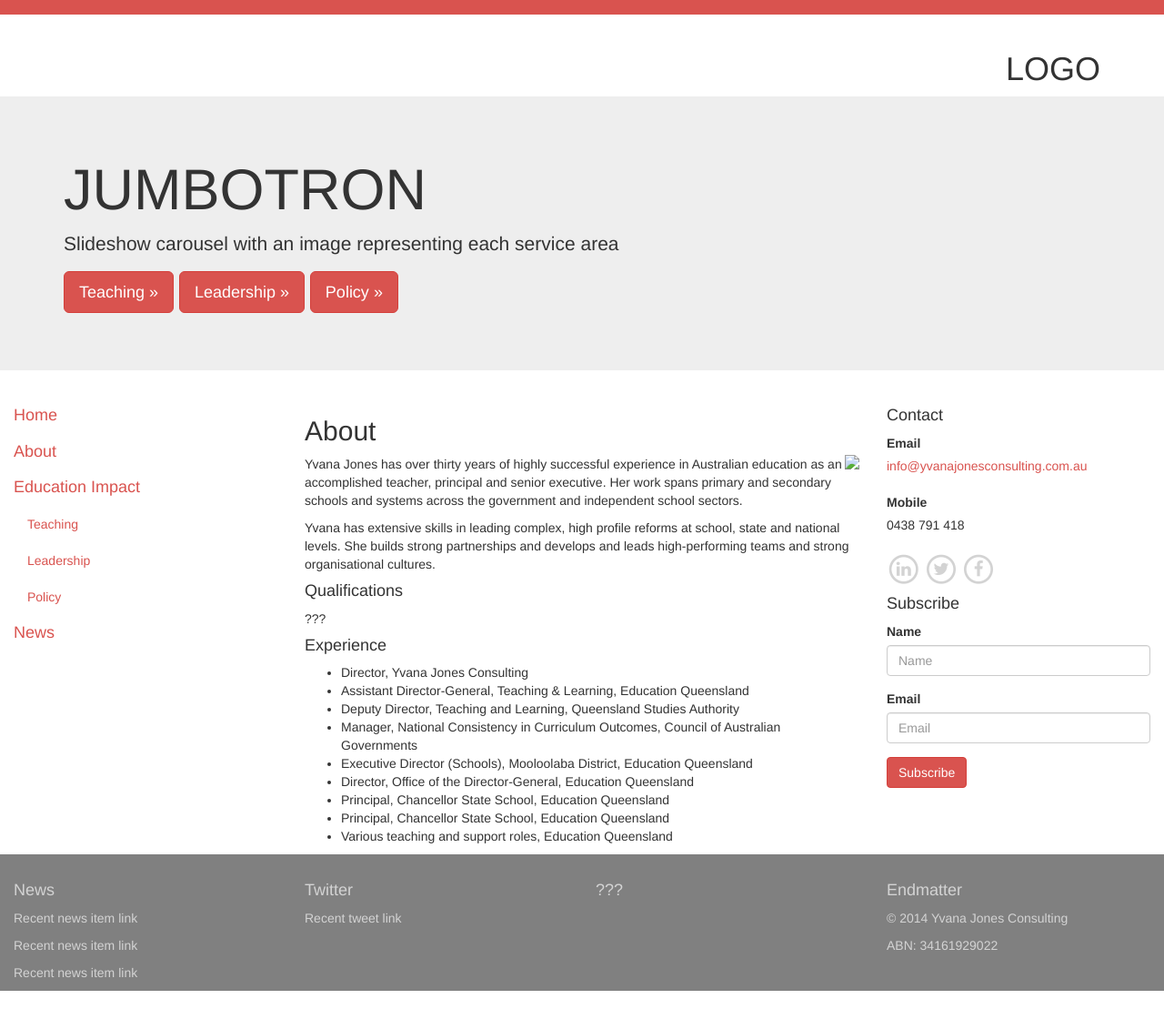
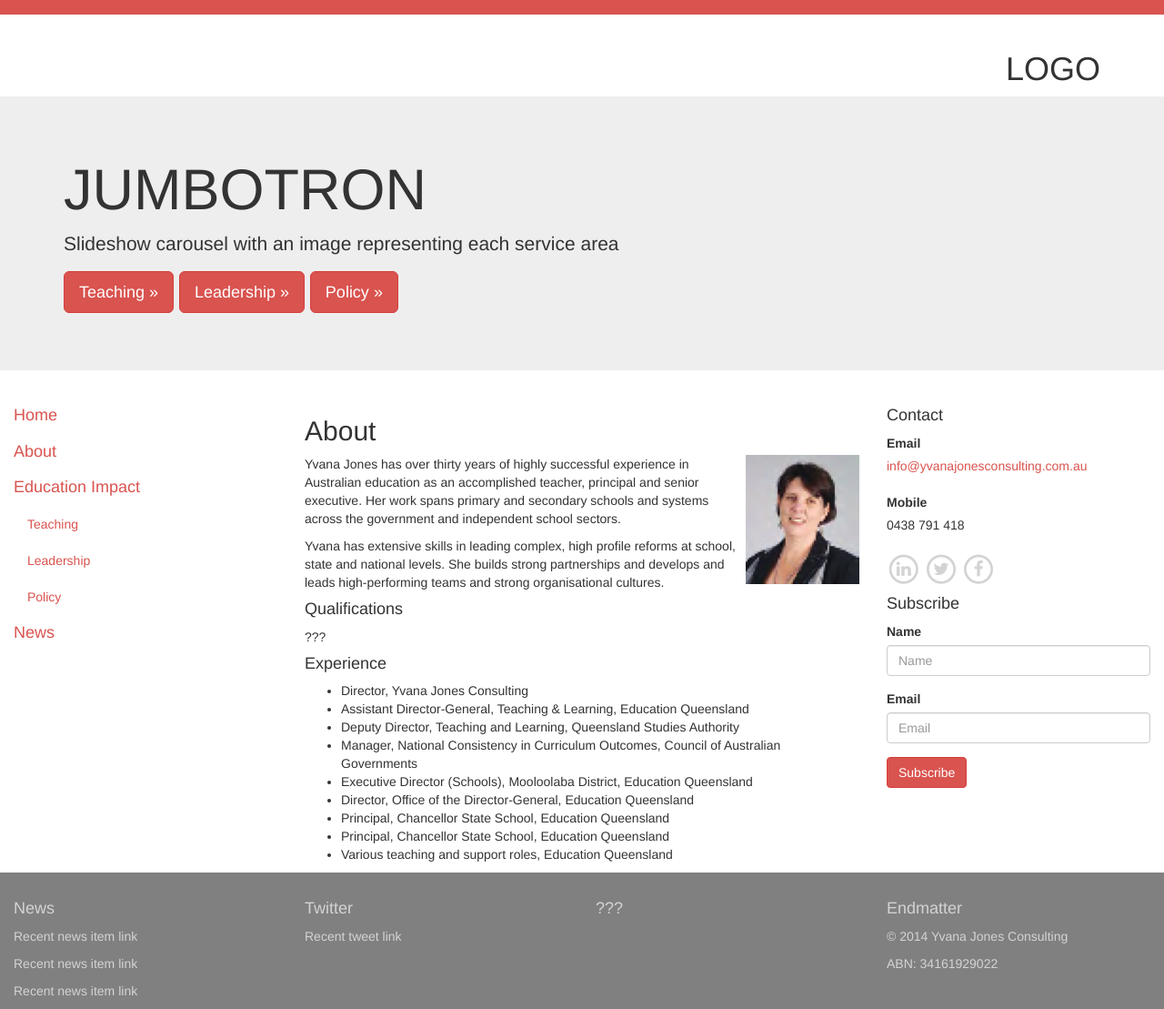
Before and after one commit to idm/idm.github.io, a Jekyll site: the page built from yjc/about.md, in a window 1280 px wide. Shown: the whole page at 91% size. Built offline with Jekyll 4.4.1, drawn with Linux system fonts in a browser that asks for light colours; nearby versions of some CDN libraries.

Commit message:
adjust for mv Yvana.png

```diff
--- a/yjc/about.md
+++ b/yjc/about.md
@@ -2,7 +2,7 @@
 layout: yjc
 title: About
 ---
-<img src="../yvana.png" style="float:right;">
+<img src="yvana.png" style="float:right;">
 
 Yvana Jones has over thirty years of highly successful experience in Australian education as an accomplished teacher, principal and senior executive. Her work spans primary and secondary schools and systems across the government and independent school sectors.
 
```
